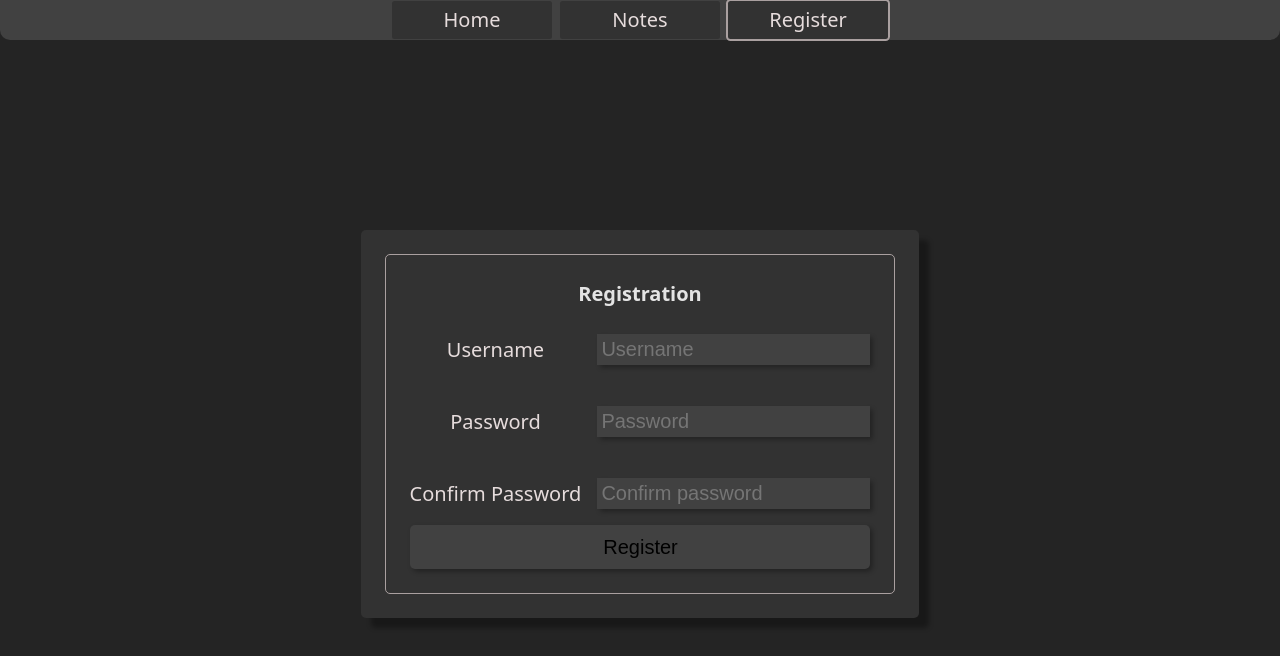
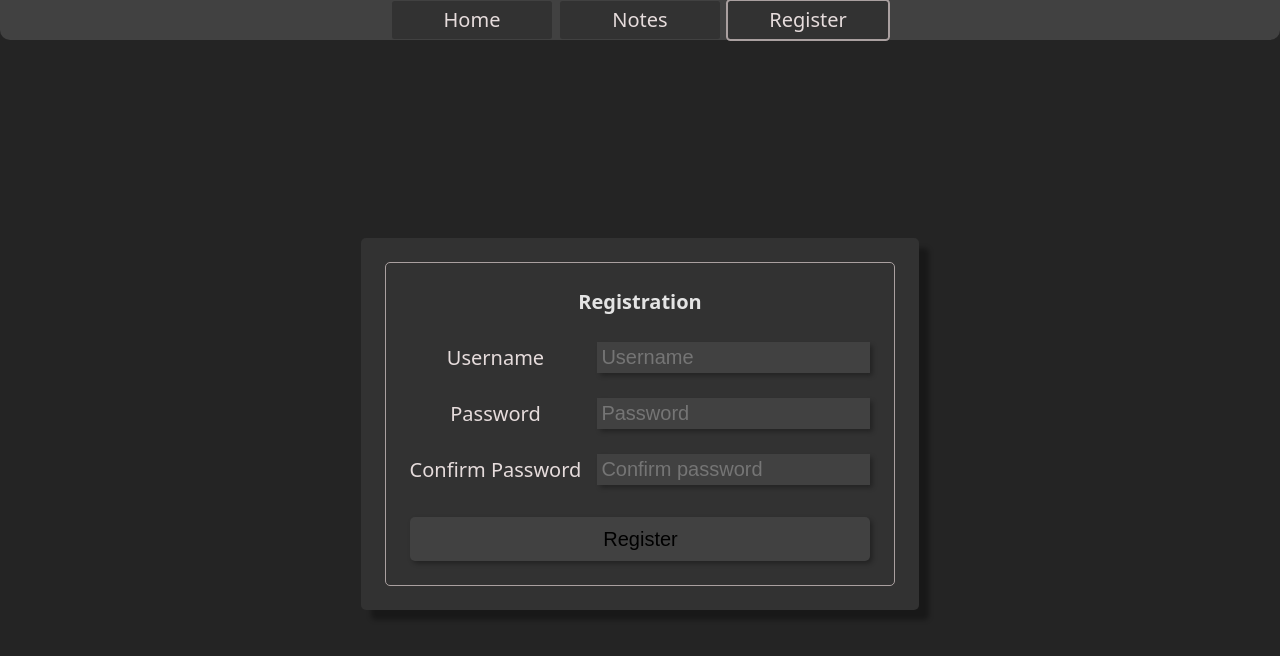
Before and after one commit to Bence7661/NoteTakerClient, a React (Vite) app: page /Register in a window 1280 px wide. Shown: the top 656 px of the page. Built offline with nearby package versions, Linux system fonts and the light colour scheme.

Commit message:
Divides card into body, footer.

```diff
--- a/src/components/Card/Card.css
+++ b/src/components/Card/Card.css
@@ -26,7 +26,10 @@ h2 {
 }
 
 .card-body {
+    margin-bottom: 2rem;
+}
+
+.card-body, .card-footer {
     display: flex;
     flex-direction: column;
-    gap: 1rem;
 }
--- a/src/components/Card/Card.jsx
+++ b/src/components/Card/Card.jsx
@@ -1,13 +1,16 @@
 import "./Card.css";
 
-function Card({children, title = null}) {
+function Card({bodyContent, footerContent, title = null}) {
   return(
     <>
       <div className="card-container">
         <div className="card">
-          {title === null ? "" : <h2>{title}</h2>}
+          {title === null ? "" : <h2 className="card-title">{title}</h2>}
           <div className="card-body">
-            {children}
+            {bodyContent}
+          </div>
+          <div className="card-footer">
+            {footerContent}
           </div>
         </div>
       </div>
--- a/src/pages/Register/Register.jsx
+++ b/src/pages/Register/Register.jsx
@@ -31,11 +31,17 @@ function Register() {
   return (
     <div className="register-page">
       <form>
-        <Card title="Registration">
-          {inputFields.map((field) => (
-            <InputField key={field.id} {...field}/>
-          ))}
-          <Button buttonText="Register"></Button>
+        <Card
+          title="Registration"
+          bodyContent={
+            inputFields.map((field) => (
+              <InputField key={field.id} {...field}/>
+            ))
+          }
+          footerContent={
+            <Button buttonText="Register"></Button>
+          }
+        >
         </Card>
       </form>
     </div>
```
